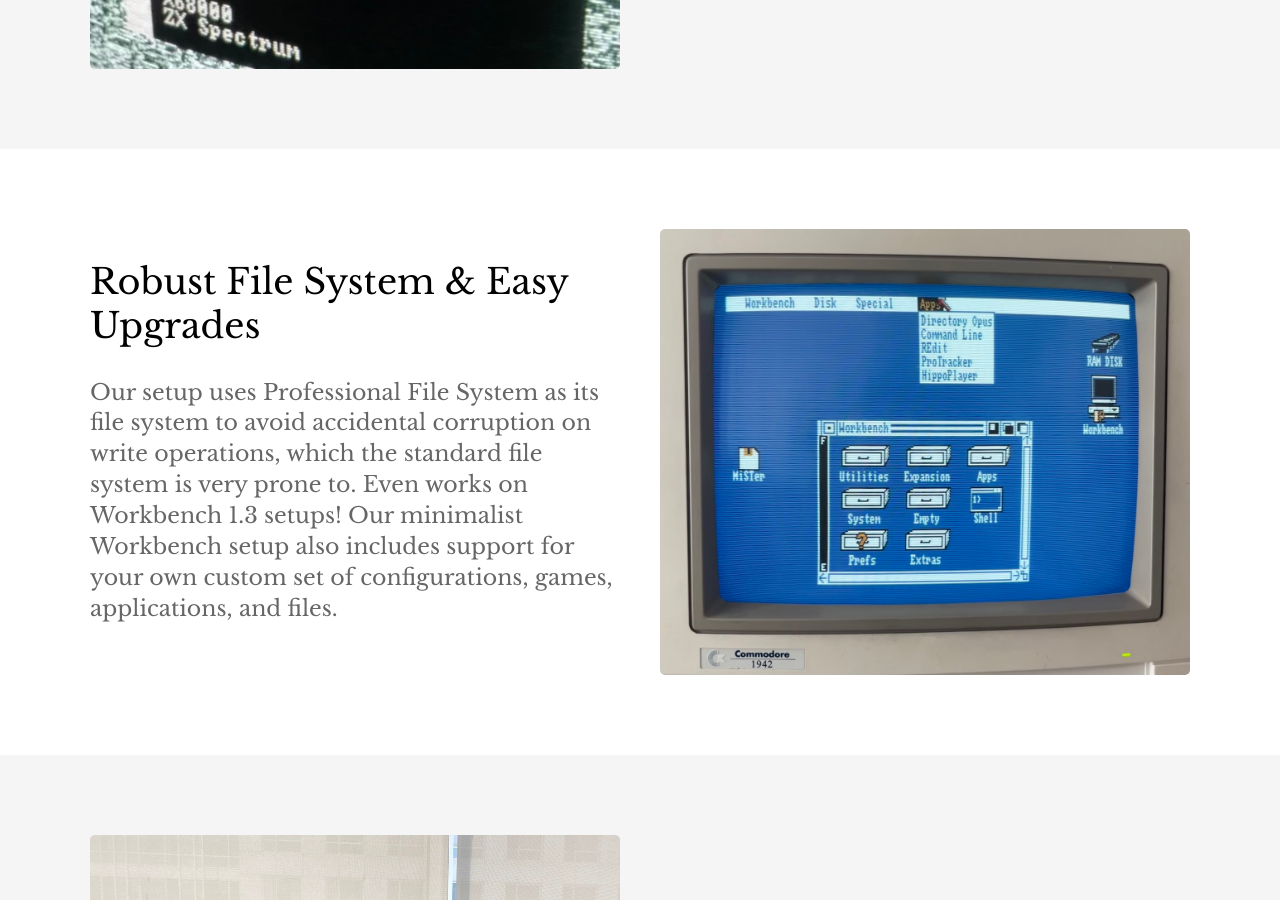
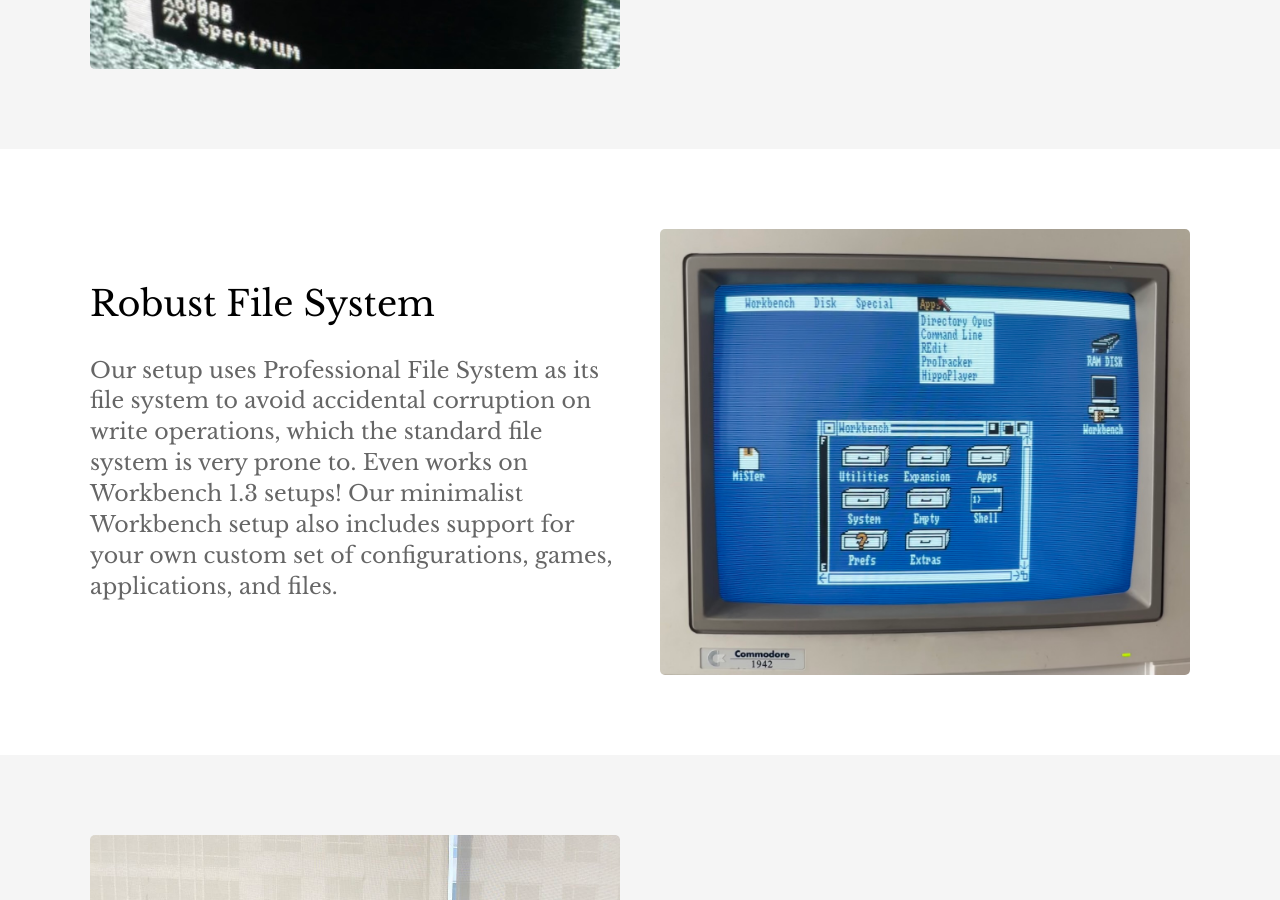
Before and after one commit to amigavision/amigavision.github.io, a Jekyll site: the page built from index.html, in a window 1280 px wide and 900 px high, scrolled down 3709 px. Built offline with Jekyll 4.4.1, drawn with Linux system fonts in a browser that asks for light colours.

Commit message:
Update index.html

```diff
--- a/index.html
+++ b/index.html
@@ -93,7 +93,7 @@
 	<section>
 		<div class="container flex">
 			<div class="text">
-				<h2>Robust File System &amp; Easy Upgrades</h2>
+				<h2>Robust File System</h2>
 				<p>Our setup uses Professional File System as its file system to avoid accidental corruption on write operations, which the standard file system is very prone to. Even works on Workbench 1.3 setups! Our minimalist Workbench setup also includes support for your own custom set of configurations, games, applications, and&nbsp;files.</p>
 			</div>
 			<div class="image">
```
